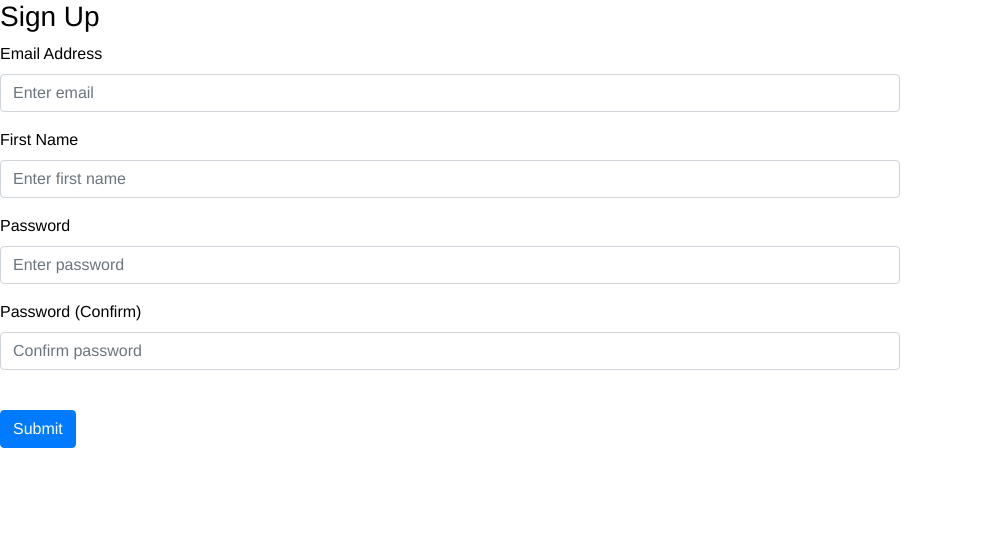
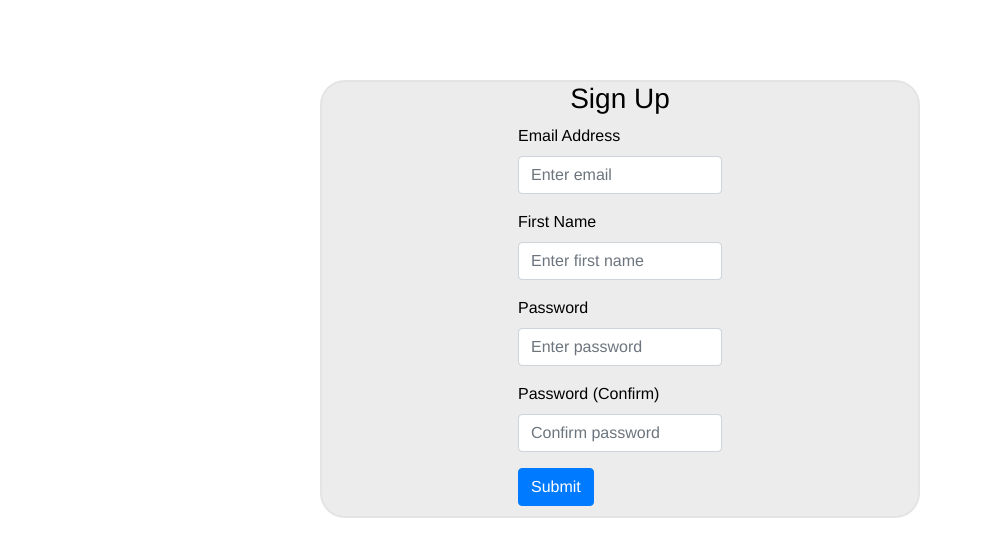
Before and after one commit to Nemiru/diary-api, a Flask app: page /sign-up in a window 1280 px wide. Shown: the top 557 px of the page, without its empty margins (0-983 px from the left). Run offline with Flask 2, Linux system fonts and the light colour scheme.

Commit message:
styling done

```diff
--- a/website/static/style.css
+++ b/website/static/style.css
@@ -74,3 +74,31 @@ h1 { font-size: 23px;}
 .column {
     width: 560px;
 }
+
+.form-page {
+    display: flex;
+    justify-content: center;
+    width: 600px;
+    margin-left: 320px;
+    margin-top: 80px;
+    background-color: #ececec;
+    border-radius: 25px;
+    border: 2px solid #e4e4e4;
+}
+
+#btn {
+    margin-bottom: 10px;
+}
+
+.end-log {
+    display: flex;
+    justify-content: center;
+    flex-direction: column;
+    background-color: #ececec;
+    width: 250px;
+    height: 55px;
+    margin-left: 520px;
+    margin-top: 160px;
+    border-radius: 25px;
+    border: 2px solid #e4e4e4;
+}
--- a/website/templates/logout.html
+++ b/website/templates/logout.html
@@ -7,9 +7,9 @@
         <title>{% block title %}Thanks{% endblock %}</title>
     </head>
     <body>
-        <div>
-            <h1>Thanks(name)</h1>
-            <p>For visiting your workspace</p>
+        <div class="end-log">
+            <h1 align="center">Thanks(name)</h1>
+            <p align="center">For visiting your workspace</p>
         </div>
     </body>
 </html>
--- a/website/templates/sign-up.html
+++ b/website/templates/sign-up.html
@@ -14,7 +14,7 @@
         <div class="form-page">
             <form method="POST">
                     <div class="form-group">
-                        <h3>Sign Up</h3>
+                        <h3 align="center">Sign Up</h3>
                          <label for="email">Email Address</label>
                         <input
                             type="email" class="form-control" id="email" name="email"
@@ -42,8 +42,7 @@
                         placeholder="Confirm password"
                         />
                     </div>
-                    <br />
-                <button type="button" class="btn btn-primary">Submit</button>
+                   <button type="button" id="btn" class="btn btn-primary">Submit</button>
             </form>
         </div>
     </body>
```
